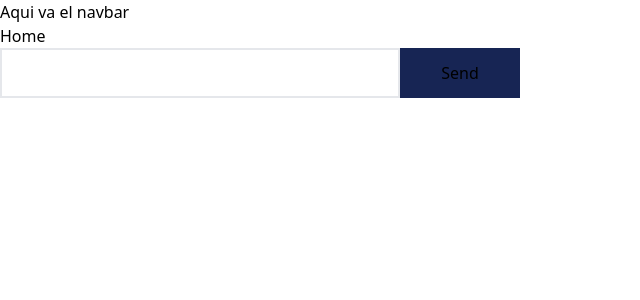
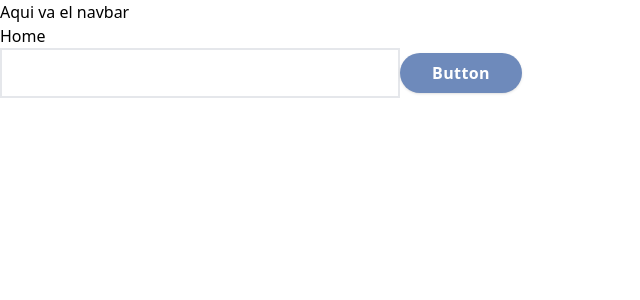
Before and after one commit to Ignaciofabian93/mern-group-project, a React (Vite) app: page / in a window 1280 px wide. Shown: the top 300 px of the page, without its empty margins (0-640 px from the left). Built offline with nearby package versions, Linux system fonts and the light colour scheme; no server answers.

Commit message:
create button

```diff
--- a/package.json
+++ b/package.json
@@ -11,6 +11,7 @@
   },
   "dependencies": {
     "axios": "^1.6.2",
+    "clsx": "^2.0.0",
     "react": "^18.2.0",
     "react-dom": "^18.2.0",
     "react-router-dom": "^6.20.0",
--- a/src/components/Buttons/Button.jsx
+++ b/src/components/Buttons/Button.jsx
@@ -1,8 +1,30 @@
 import React from "react";
+import clsx from "clsx";
 
 const Button = ({ text, onClick }) => {
   return (
-    <button className="w-[120px] h-[50px] bg-blue-950" onClick={onClick}>
+    <button
+      className={clsx(
+        //default state
+        "bg-[#6E8ABB] text-white",
+        "py-2 px-8 leanding",
+        "rounded-full",
+        "font-semibold tracking-wide",
+        "cursor-pointer",
+        "inline-flex items-center justify-center",
+        "relative shadow",
+        //hover
+        "transition",
+        "hover:bg-[#395886] hover:shadow-md",
+        //focus state
+        "outline-none",
+        "ring-[#6E8ABB]/70 ring-offset-2",
+        "focus-visible:ring-2 focus:scale-[0.98]",
+        //disabled state
+        "disabled:bg-[#6E8ABB]/50 disabled:cursor-not-allowed disabled:shadow"
+      )}
+      onClick={onClick}
+    >
       {text}
     </button>
   );
--- a/src/pages/Home.jsx
+++ b/src/pages/Home.jsx
@@ -10,7 +10,7 @@ const Home = () => {
     <MainLayout>
       <h1>Home</h1>
       <Textfield value={newMessage} onChange={handleMessage} />
-      <Button text="Send" onClick={sendMessage} />
+      <Button text="Button" onClick={sendMessage} />
     </MainLayout>
   );
 };
```
Also changed, not shown: 1 other file (tests, documents, lock files or other folders).
